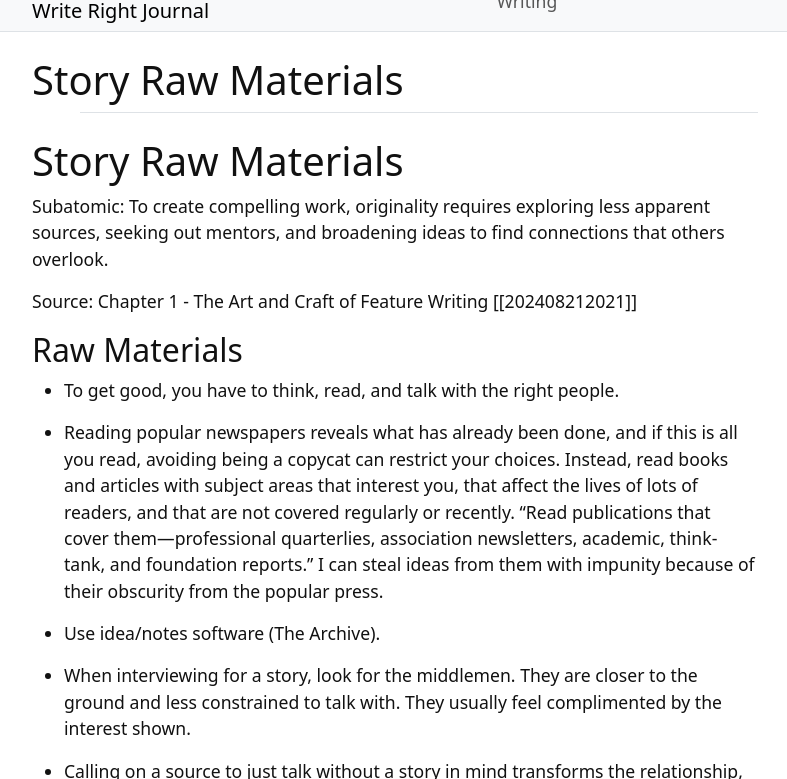
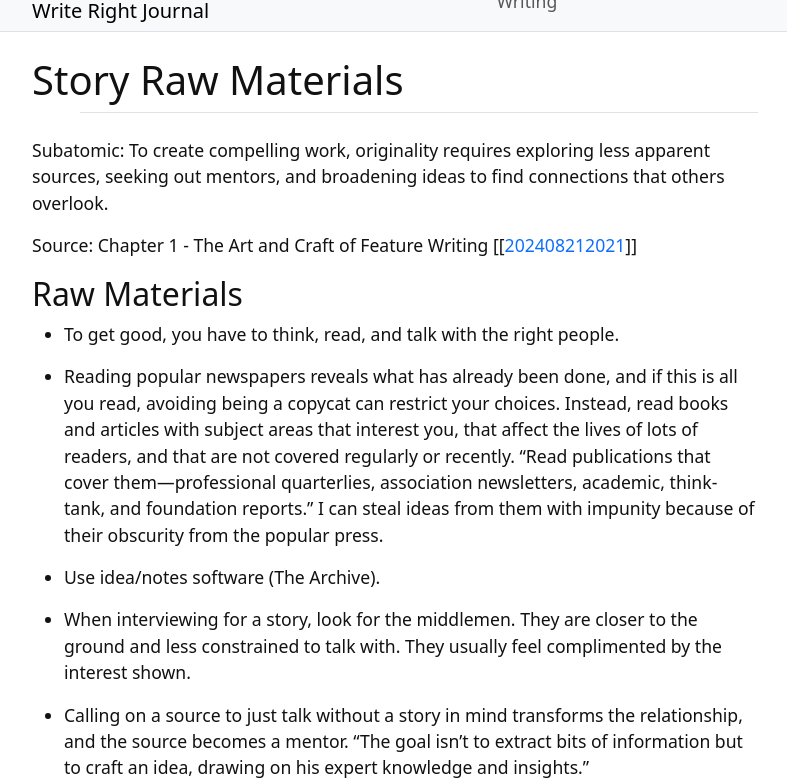
Before and after one commit to woodenzen/JAMM425-Magazine-Feature-Writing, a Jekyll site: the page built from content/202410200536.md, in a window 1280 px wide and 900 px high, cut to the strip 121-900 px from the top of the window. Shown: the whole strip, without its empty margins (245-1032 px from the left). Built offline with Jekyll 4.4.1, drawn with Linux system fonts in a browser that asks for light colours; our own code applies the rules of GitHub Pages for plain Markdown files; part of the change alters nothing that is shown.

Commit message:
Formating and worked on link

```diff
--- a/content/202410200536.md
+++ b/content/202410200536.md
@@ -2,11 +2,11 @@
 UUID:      ›[[202410200536]]
 cdate:     10-20-2024 05:36 AM
 tags:      #JAMM425 #editorial-writing #writing #editing
+title:     Story Raw Materials
 ---
-# Story Raw Materials
 Subatomic: To create compelling work, originality requires exploring less apparent sources, seeking out mentors, and broadening ideas to find connections that others overlook.
 
-Source: Chapter 1 - The Art and Craft of Feature Writing [[202408212021]]
+Source: Chapter 1 - The Art and Craft of Feature Writing [[[202408212021](The Art and Craft of Feature Writing 202408212021.md)]]
 
 ## Raw Materials
 - To get good, you have to think, read, and talk with the right people.
```
